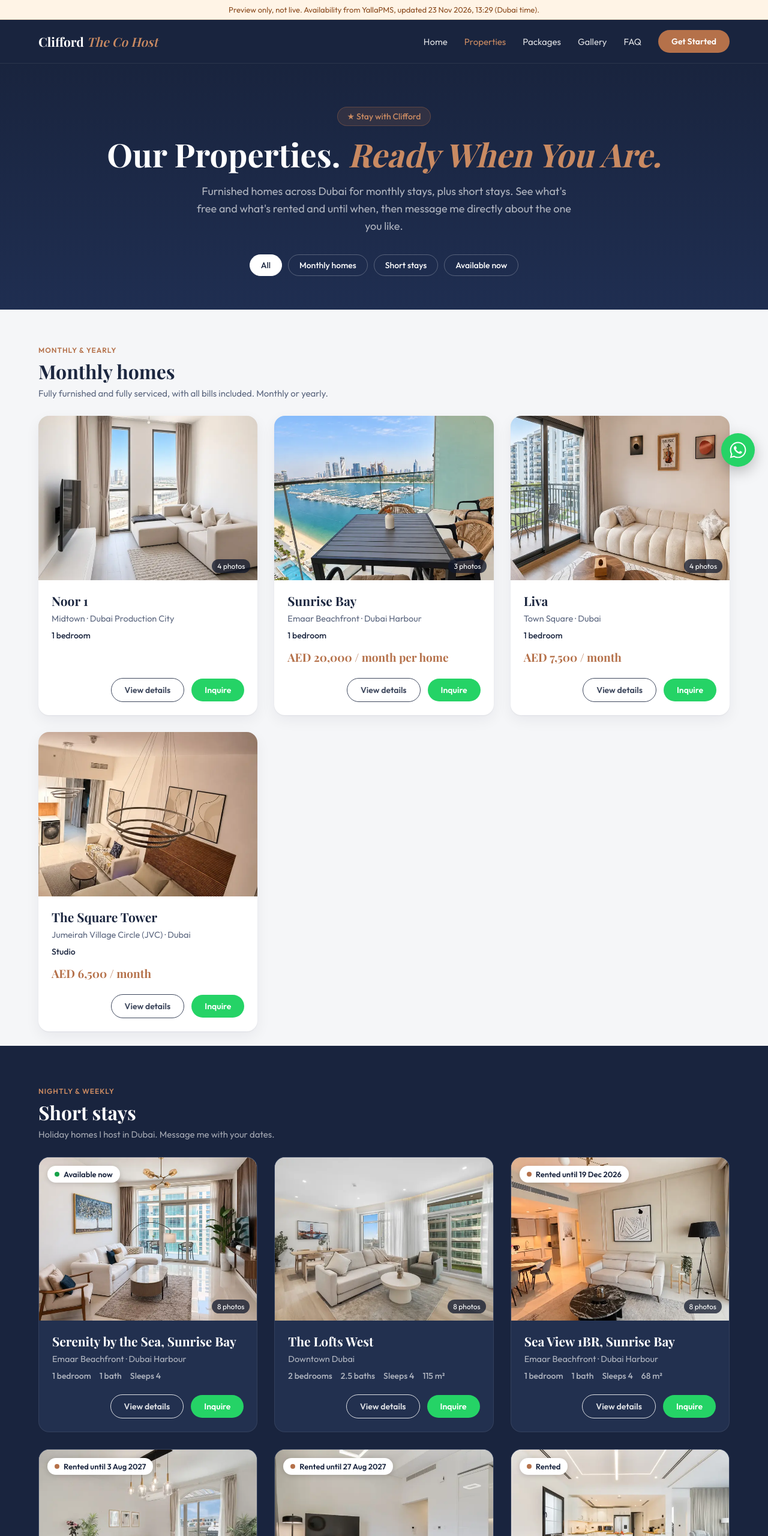
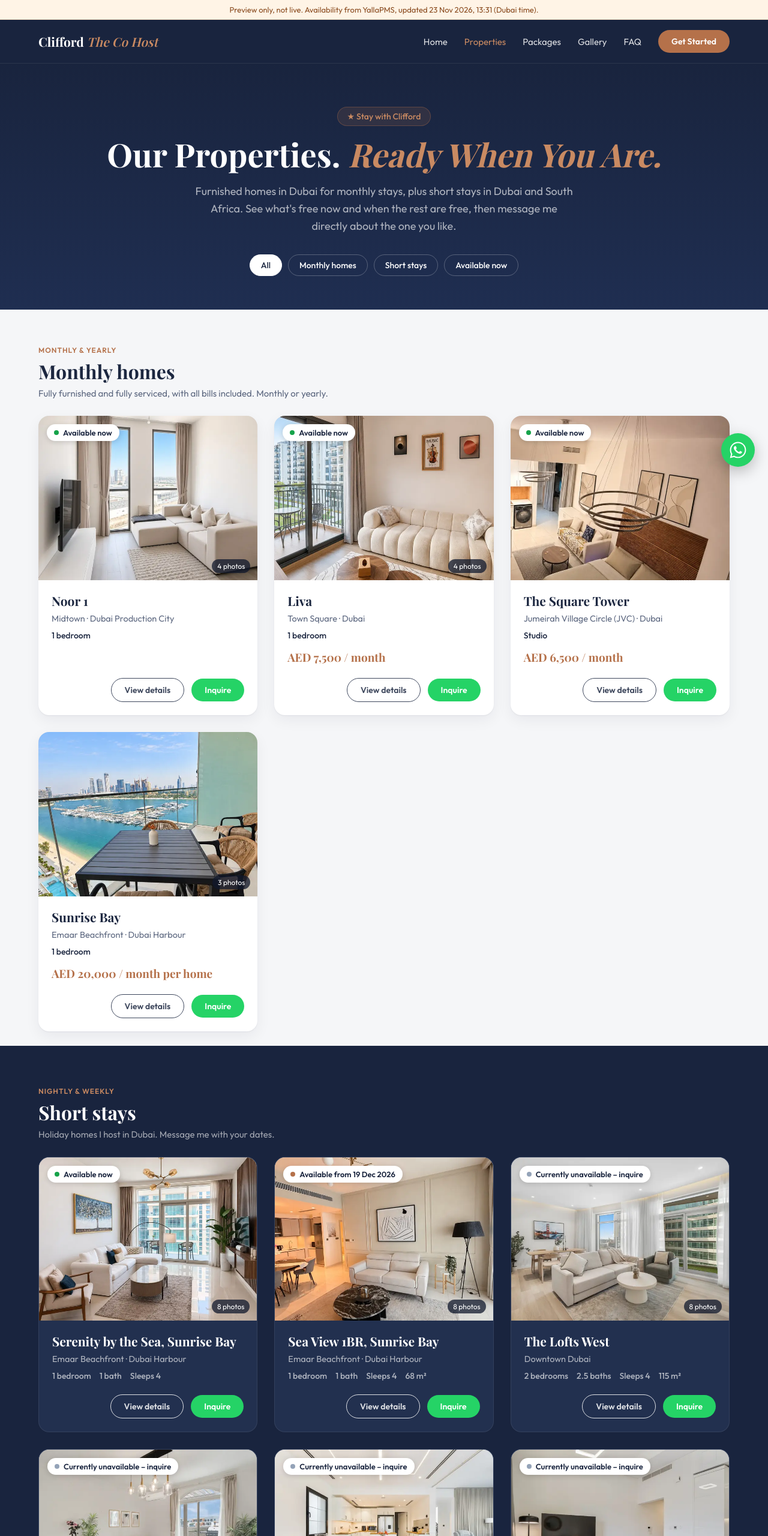
Before and after one commit to cliffordlandman-alt/co-host-pro-properties-preview, a plain HTML site: page index.html in a window 1280 px wide. Shown: the top 2560 px of the page at 60% size. Drawn offline with nearby package versions, Linux system fonts and the light colour scheme; a web font is replaced by a local one.

Commit message:
Badges: Available from <date> / Currently unavailable; include SA and Downtown short stays

```diff
--- a/availability.json
+++ b/availability.json
@@ -1,5 +1,5 @@
 {
- "updated": "23 Nov 2026, 13:29",
+ "updated": "23 Nov 2026, 13:31",
  "units": [
   {
    "id": "noor-1",
@@ -43,7 +43,7 @@
      "alt": "Community buildings and pool"
     }
    ],
-   "status": "unknown",
+   "status": "available",
    "until": null
   },
   {
@@ -129,7 +129,7 @@
     }
    ],
    "price": "AED 7,500 / month",
-   "status": "unknown",
+   "status": "available",
    "until": null
   },
   {
@@ -162,7 +162,7 @@
     }
    ],
    "price": "AED 6,500 / month",
-   "status": "unknown",
+   "status": "available",
    "until": null
   },
   {
@@ -223,7 +223,7 @@
      "alt": "Podium pool"
     }
    ],
-   "status": "unknown",
+   "status": "unavailable",
    "until": null
   },
   {
@@ -286,7 +286,7 @@
      "alt": "Balcony at night, Atlantis view"
     }
    ],
-   "status": "rented",
+   "status": "from",
    "until": "2026-12-19"
   },
   {
@@ -408,8 +408,8 @@
      "alt": "Courtyard pool"
     }
    ],
-   "status": "rented",
-   "until": "2027-08-03"
+   "status": "unavailable",
+   "until": null
   },
   {
    "id": "jvt-villa",
@@ -471,7 +471,7 @@
      "alt": "Front of the villa"
     }
    ],
-   "status": "rented",
+   "status": "unavailable",
    "until": null
   },
   {
@@ -529,8 +529,118 @@
      "alt": "Building gym"
     }
    ],
-   "status": "rented",
-   "until": "2027-08-27"
+   "status": "unavailable",
+   "until": null
+  },
+  {
+   "id": "downtown-luxe-retreat",
+   "group": "short",
+   "name": "Downtown Luxe Retreat",
+   "area": "Boulevard Central · Downtown Dubai",
+   "facts": [
+    "2 bedrooms",
+    "2 baths"
+   ],
+   "description": "A furnished 2-bedroom apartment at Boulevard Central in Downtown Dubai, opposite Dubai Mall.",
+   "amenities": [
+    "Downtown location",
+    "Opposite Dubai Mall",
+    "Building pool"
+   ],
+   "photos": [
+    {
+     "src": "img/blvd-central/01",
+     "alt": "Building pool and towers"
+    }
+   ],
+   "status": "unavailable",
+   "until": null
+  },
+  {
+   "id": "lakeside-3br",
+   "group": "short-sa",
+   "name": "Lakeside 3BR",
+   "area": "Cape Town · South Africa",
+   "facts": [
+    "3 bedrooms"
+   ],
+   "description": "A 3-bedroom lakeside home in Cape Town with mountain views and a patio BBQ area.",
+   "amenities": [
+    "Mountain views",
+    "Patio",
+    "BBQ area"
+   ],
+   "photos": [
+    {
+     "src": "img/lakeside-3br/01",
+     "alt": "Living area"
+    }
+   ],
+   "status": "from",
+   "until": "2026-12-02"
+  },
+  {
+   "id": "green-lawn-house",
+   "group": "short-sa",
+   "name": "The Green Lawn House",
+   "area": "Gqeberha (Port Elizabeth) · South Africa",
+   "facts": [],
+   "description": "A home in Gqeberha (Port Elizabeth) with a green lawn and garden.",
+   "amenities": [
+    "Garden"
+   ],
+   "photos": [
+    {
+     "src": "img/green-lawn-house/01",
+     "alt": "Living room"
+    }
+   ],
+   "status": "available",
+   "until": null
+  },
+  {
+   "id": "grey-house",
+   "group": "short-sa",
+   "name": "The Grey House",
+   "area": "Mount Pleasant · Gqeberha · South Africa",
+   "facts": [
+    "2 bedrooms"
+   ],
+   "description": "A 2-bedroom home in Mount Pleasant, Gqeberha, with a bar and an open kitchen.",
+   "amenities": [
+    "Bar",
+    "Open kitchen"
+   ],
+   "photos": [
+    {
+     "src": "img/grey-house/01",
+     "alt": "Living area"
+    }
+   ],
+   "status": "from",
+   "until": "2026-12-01"
+  },
+  {
+   "id": "garden-retreat",
+   "group": "short-sa",
+   "name": "Garden Retreat",
+   "area": "Gqeberha · South Africa",
+   "facts": [
+    "Suite"
+   ],
+   "description": "A cosy suite in Gqeberha with a private patio and a fire pit.",
+   "amenities": [
+    "Private patio",
+    "Fire pit"
+   ],
+   "photos": [
+    {
+     "src": "img/garden-retreat/01",
+     "alt": "Patio with fire pit"
+    }
+   ],
+   "status": "from",
+   "until": "2026-12-01"
   }
  ]
 }
--- a/index.html
+++ b/index.html
@@ -97,7 +97,7 @@ footer a{color:#fff;margin:0 10px}
 <section class="hero"><div class="wrap">
   <div class="chip">★ Stay with Clifford</div>
   <h1>Our Properties. <em>Ready When You Are.</em></h1>
-  <p>Furnished homes across Dubai for monthly stays, plus short stays. See what's free and what's rented and until when, then message me directly about the one you like.</p>
+  <p>Furnished homes in Dubai for monthly stays, plus short stays in Dubai and South Africa. See what's free now and when the rest are free, then message me directly about the one you like.</p>
   <div class="filters" id="filters">
     <button class="on" data-f="all">All</button>
     <button data-f="monthly">Monthly homes</button>
@@ -114,9 +114,12 @@ footer a{color:#fff;margin:0 10px}
 <section class="sec short" id="sec-short"><div class="wrap">
   <div class="sec-h"><div><div class="tag">Nightly &amp; weekly</div><h2>Short stays</h2>
   <p>Holiday homes I host in Dubai. Message me with your dates.</p></div></div>
-  <div class="grid" id="grid-short"></div></div></section>
+  <div class="grid" id="grid-short"></div>
+  <div id="sec-short-sa"><div class="sec-h" style="margin-top:56px"><div><div class="tag">South Africa</div><h2>Short stays in South Africa</h2>
+  <p>Homes I host in Cape Town and Gqeberha.</p></div></div>
+  <div class="grid" id="grid-short-sa"></div></div></div></section>
 
-<p class="note" style="padding-top:32px">“Rented until” shows when the current stay ends. Message me to book the next free dates.</p>
+<p class="note" style="padding-top:32px">“Available from” shows the next date a home is free. Message me to check your dates.</p>
 
 <footer>Clifford Landman · Superhost · Dubai Co-Host<br><br>
 <a class="wa-link" href="#">WhatsApp <span class="wa-num"></span></a><a href="https://co-host.pro/home">co-host.pro</a></footer>
@@ -139,14 +142,15 @@ const wa=t=>`https://wa.me/${WA}?text=${encodeURIComponent(t)}`;
 let DATA,F='all',CUR=null,IDX=0;
 function badge(u,cls='badge'){
   if(u.status==='available')return `<span class="${cls} available"><span class="dot"></span>Available now</span>`;
-  if(u.status==='rented')return `<span class="${cls} rented"><span class="dot"></span>${u.until?'Rented until '+fmt(u.until):'Rented'}</span>`;
+  if(u.status==='from')return `<span class="${cls} rented"><span class="dot"></span>Available from ${fmt(u.until)}</span>`;
+  if(u.status==='unavailable')return `<span class="${cls} confirm"><span class="dot"></span>Currently unavailable – inquire</span>`;
   return '';
 }
 function msg(u){
-  const q=u.status==='rented'&&u.until?`When is it free after ${fmt(u.until)}?`:u.status==='rented'?'When will it be free next?':'Is it available?';
+  const q=u.status==='from'?`Is it available from ${fmt(u.until)}?`:u.status==='unavailable'?'When will it be available next?':'Is it available?';
   return `Hi Clifford, I'm interested in ${u.name} (${u.area.replace(/ · /g,', ')}). ${q}`;
 }
-const rank=u=>u.status==='available'?0:u.status==='unknown'?1:u.until?2:3;
+const rank=u=>({available:0,from:1,unknown:2,unavailable:3})[u.status]??2;
 function card(u){
   const p=u.photos[0];
   return `<article class="card" data-id="${u.id}" tabindex="0">
@@ -159,13 +163,15 @@ function card(u){
      <a class="btn btn-wa" target="_blank" rel="noopener" href="${wa(msg(u))}">Inquire</a></div></div></article>`;
 }
 function render(){
-  for(const g of ['monthly','short']){
+  for(const g of ['monthly','short','short-sa']){
     let list=DATA.units.filter(u=>u.group===g).sort((a,b)=>rank(a)-rank(b)||(a.until||'').localeCompare(b.until||''));
     if(F==='available')list=list.filter(u=>u.status==='available');
-    const show=(F==='all'||F==='available'||F===g)&&list.length;
+    const show=(F==='all'||F==='available'||F===g||(F==='short'&&g==='short-sa'))&&list.length;
     document.getElementById('sec-'+g).style.display=show?'':'none';
     document.getElementById('grid-'+g).innerHTML=list.map(card).join('');
   }
+  const sa=document.getElementById('sec-short-sa').style.display!=='none';
+  if(sa)document.getElementById('sec-short').style.display='';
 }
 function show(i){IDX=(i+CUR.photos.length)%CUR.photos.length;const p=CUR.photos[IDX];
   const im=document.getElementById('mimg');im.src=p.src+'.webp';im.alt=CUR.name+': '+p.alt;
```
Also changed, not shown: listings.config.json (+119 -25 lines), img/blvd-central/01-sm.webp (added), img/blvd-central/01.webp (added), img/garden-retreat/01-sm.webp (added), img/garden-retreat/01.webp (added), img/green-lawn-house/01-sm.webp (added), img/green-lawn-house/01.webp (added), img/grey-house/01-sm.webp (added), img/grey-house/01.webp (added), img/lakeside-3br/01-sm.webp (added), img/lakeside-3br/01.webp (added), 1 other file.
